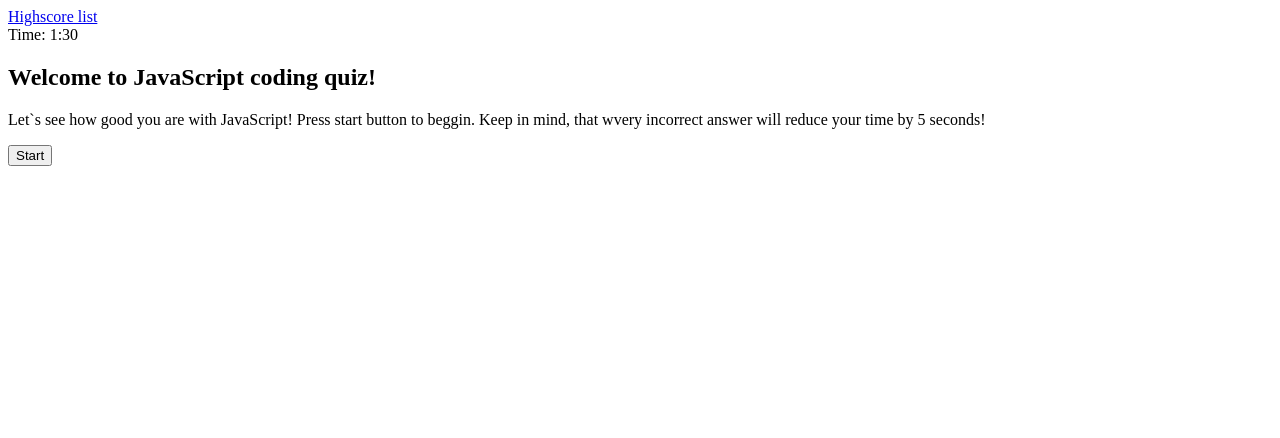
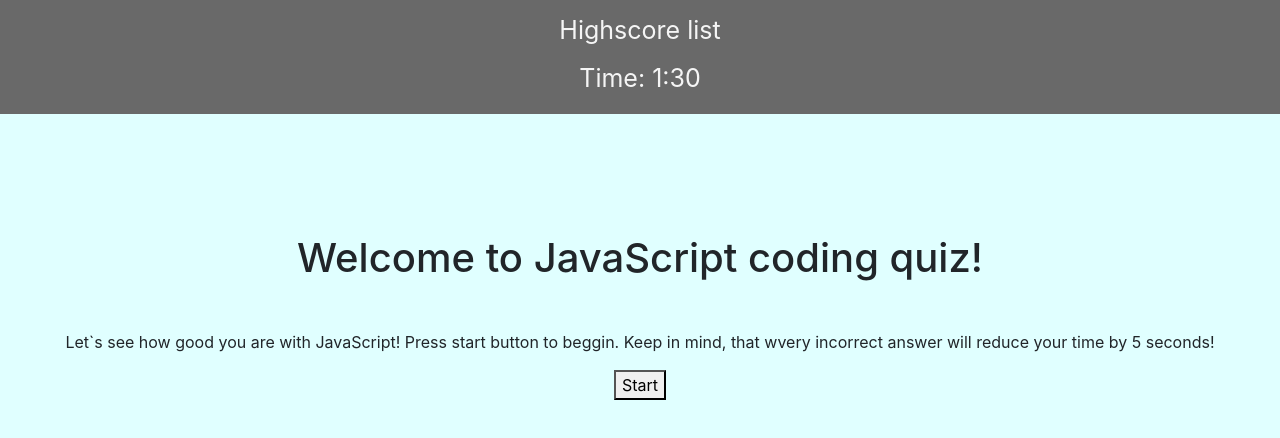
Before and after one commit to Valllerian/Code-Quiz-Project, a plain HTML site: page index.html in a window 1280 px wide. Drawn offline with nearby package versions, Linux system fonts and the light colour scheme.

Commit message:
Added styling in css

```diff
--- a/assets/css/style.css
+++ b/assets/css/style.css
@@ -0,0 +1,55 @@
+body {
+    background-color: lightcyan;
+}
+
+nav {
+    background-color: dimgray;
+    color: whitesmoke;
+    text-align: center;
+    font-size: 25px;
+}
+
+nav a {
+    color: whitesmoke;
+    padding: 3vh;
+    line-height:60px;
+
+}
+
+#timer {
+    padding-bottom: 2vh;
+}
+
+a:hover{
+    color: black;
+    font-size: 35px;
+    transition: 375ms ease-in-out;
+}
+
+
+h1 {
+    text-align: center;
+    padding-top: 15vh;
+}
+
+section {
+    text-align: center;
+}
+
+p {
+    padding-top: 5vh;
+}
+
+.highscoreBttn
+{
+    text-align: center;
+    padding-top: 5vh;
+}
+
+.goBackBttn
+{
+    color: black;
+    padding: 3vh;
+    line-height:60px;
+    margin-right: 5vh;
+}
--- a/index.html
+++ b/index.html
@@ -5,6 +5,8 @@
     <meta name="viewport" content="width=device-width, initial-scale=1.0">
 
 
+
+    <link rel="stylesheet" href="https://cdnjs.cloudflare.com/ajax/libs/twitter-bootstrap/4.5.0/css/bootstrap.min.css">
     <link rel="stylesheet" href="assets/css/reset.css">
     <link rel="stylesheet" href="assets/css/style.css">
 
@@ -12,10 +14,15 @@
 </head>
 
 <body>
+
     <nav>
-        <div><a href="highscore.html"> Highscore list </a></div>
-        <div> Time: 1:30 </div>
-    </nav>
+        <div>
+             <a href="highscore.html">Highscore list</a>
+            <div id="timer">Time: 1:30</div>
+        </div>
+      </nav>
+
+
     <section>
         <h1>Welcome to JavaScript coding quiz!</h1>
         <p>Let`s see how good you are with JavaScript! Press start button to beggin. Keep in mind, that wvery incorrect answer will reduce your time by 5 seconds!
```
Also changed, not shown: highscore.html (+6 -2 lines).
